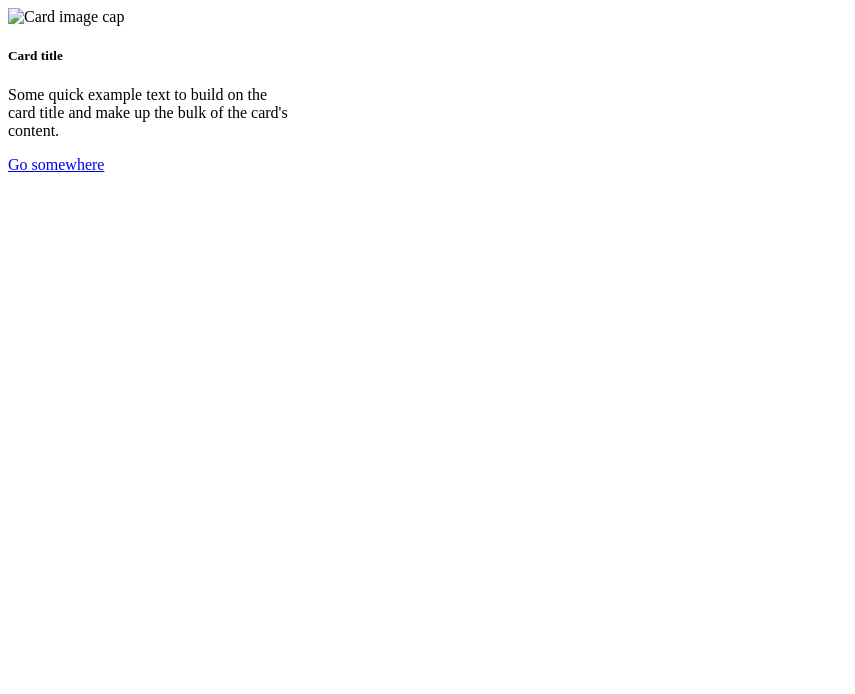
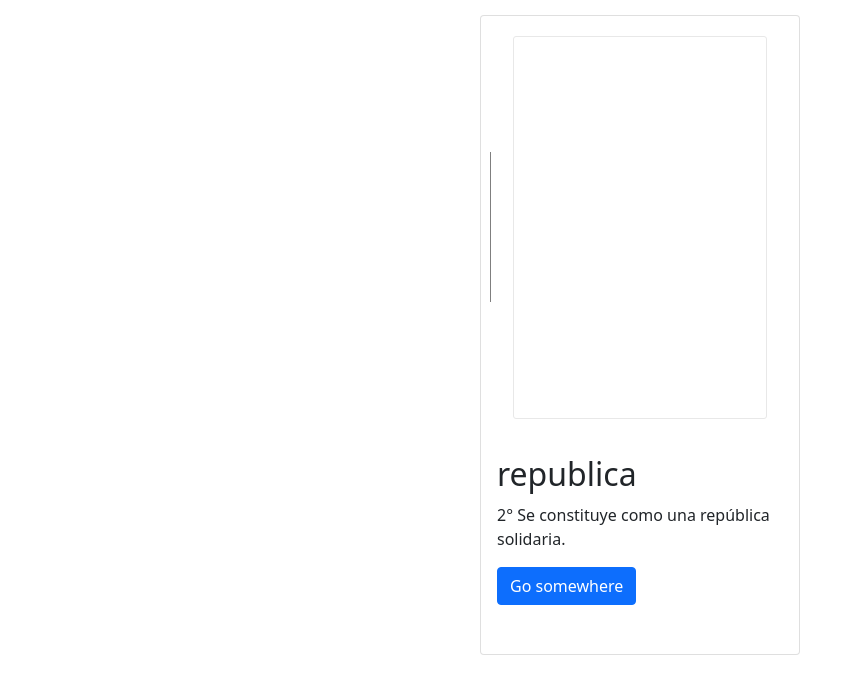
Before and after one commit to nocivescience/hangman_constitucional, a plain HTML site: page hangman_constitucional.html in a window 1280 px wide. Shown: the whole page, without its empty margins (0-855 px from the left). Drawn offline with nearby package versions, Linux system fonts and the light colour scheme.

Commit message:
se pueden ver las palagras y descripciones

```diff
--- a/hangman_constitucional.css
+++ b/hangman_constitucional.css
@@ -0,0 +1,29 @@
+body{
+    display: flex;
+    flex-direction: column;
+    align-items: center;
+    justify-content: center;
+    margin: 15px 0;
+}
+.container-game{
+    width: 80%;
+    height: 60%;
+    border: 1px solid rgb(232, 232, 232);
+    border-radius: 3px;
+    display: flex;
+    flex-direction: column;
+    justify-content: center;
+    align-items: center;
+    margin: 20px;
+}
+.card{
+    width: 100%;
+    height: 100%;
+    display: flex;
+    flex-direction: column;
+    justify-content: center;
+    align-items: center;
+}
+#card-title{
+    height: 40px;
+}
--- a/hangman_constitucional.html
+++ b/hangman_constitucional.html
@@ -5,15 +5,23 @@
     <meta http-equiv="X-UA-Compatible" content="IE=edge">
     <meta name="viewport" content="width=device-width, initial-scale=1.0">
     <title>Document</title>
+    <link href="https://cdn.jsdelivr.net/npm/bootstrap@5.0.2/dist/css/bootstrap.min.css" rel="stylesheet" integrity="sha384-EVSTQN3/azprG1Anm3QDgpJLIm9Nao0Yz1ztcQTwFspd3yD65VohhpuuCOmLASjC" crossorigin="anonymous">
+    <link rel="stylesheet" href="./hangman_constitucional.css">
 </head>
 <body>
-    <div class="card" style="width: 18rem;">
-        <img class="card-img-top" src="..." alt="Card image cap">
+    <div class="card" style="width: 20rem; height: 40rem;">
+        <div class="container-game">
+            <svg>
+                <line x1="0" y1="200" x2="0" y2="0" style="stroke:black; stroke-width:1px;" />
+            </svg>
+        </div>
         <div class="card-body">
-          <h5 class="card-title">Card title</h5>
-          <p class="card-text">Some quick example text to build on the card title and make up the bulk of the card's content.</p>
+          <h5 class="card-title" id="card-title"></h5>
+          <p class="card-text"></p>
           <a href="#" class="btn btn-primary">Go somewhere</a>
         </div>
       </div>
 </body>
+<script src="https://cdn.jsdelivr.net/npm/bootstrap@5.0.2/dist/js/bootstrap.bundle.min.js" integrity="sha384-MrcW6ZMFYlzcLA8Nl+NtUVF0sA7MsXsP1UyJoMp4YLEuNSfAP+JcXn/tWtIaxVXM" crossorigin="anonymous"></script>
+<script src="./hangman_constitucional.js"></script>
 </html>
--- a/hangman_constitucional.js
+++ b/hangman_constitucional.js
@@ -0,0 +1,20 @@
+const cardTitle = document.querySelector('#card-title');
+const cardText = document.querySelector('.card-text');
+const articlesEl=[
+    [
+        ['democratico'],
+        ['1° Chile es un Estado social y democrático de derecho. Es plurinacional, intercultural, regional y ecológico.']
+    ],
+    [
+        ['republica'],
+        ['2° Se constituye como una república solidaria.']
+    ]
+]
+let articleIndex = Math.floor(Math.random() * articlesEl.length);
+function setTitle(title,description) {
+    const recipient = document.createElement('h2');
+    recipient.innerHTML = title;
+    cardTitle.appendChild(recipient);
+    cardText.innerHTML = description;
+}
+setTitle(articlesEl[articleIndex][0],articlesEl[articleIndex][1]);
```
